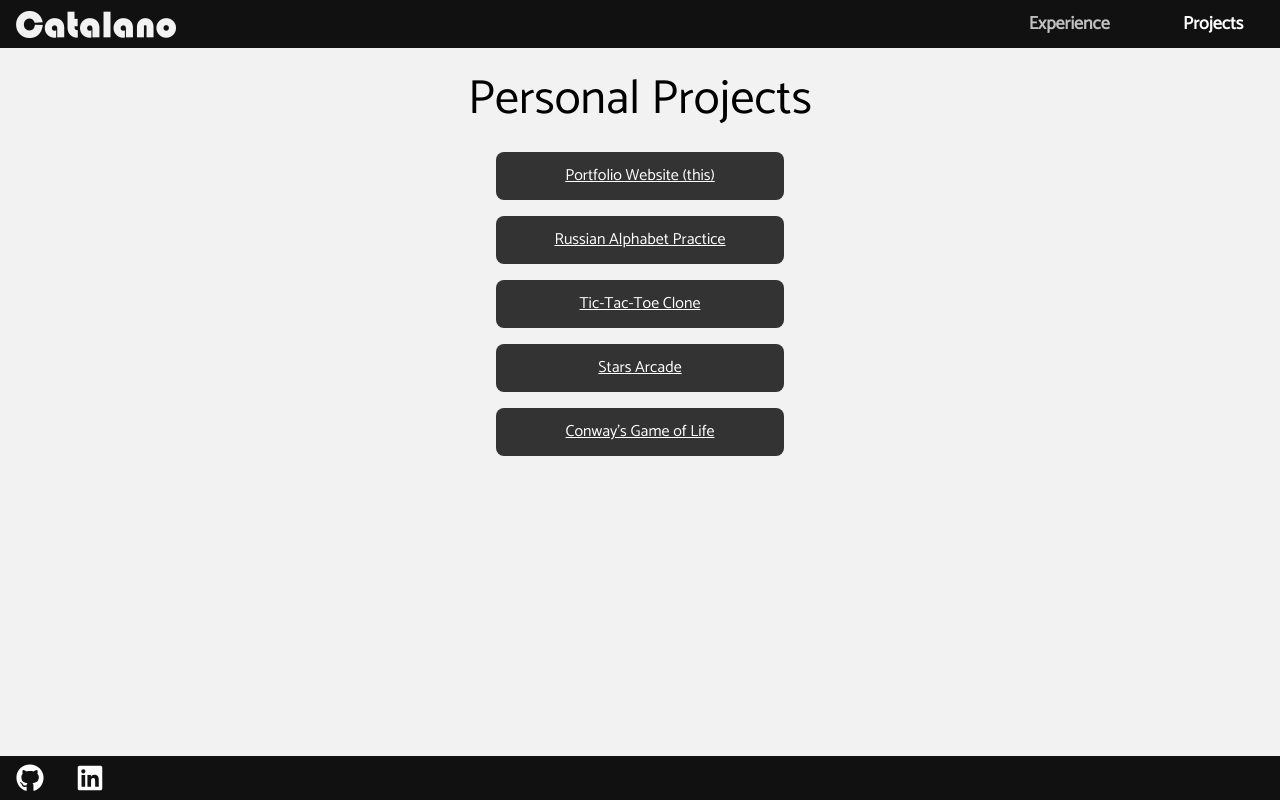
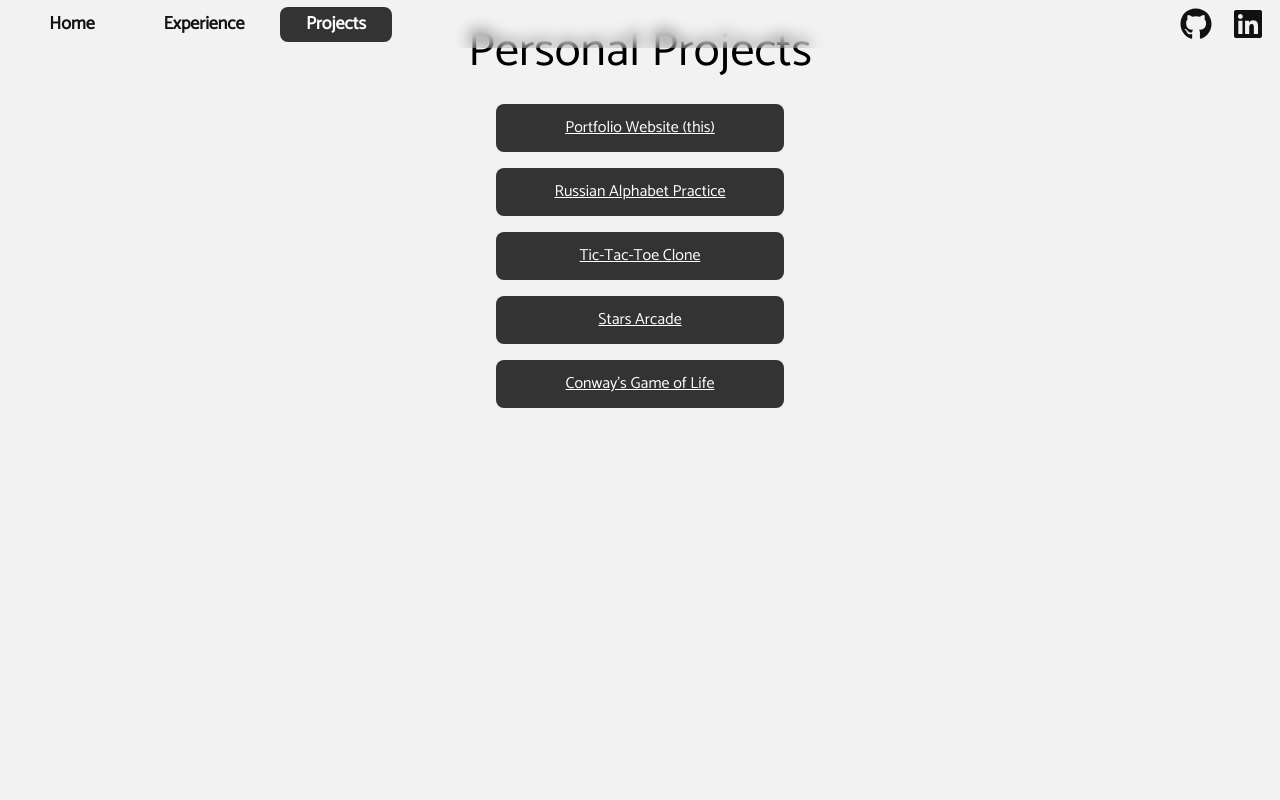
Before and after one commit to cc0407/cc0407.github.io, a Gatsby site: page /projects in a window 1280 px wide. Built offline with nearby package versions, Linux system fonts and the light colour scheme; Gatsby itself is replaced by a stand-in of ours; a web font is replaced by a local one.

Commit message:
redesigned header/footer
removed footer, made header transparent and less intrusive!

```diff
--- a/src/components/AllProjects.tsx
+++ b/src/components/AllProjects.tsx
@@ -30,7 +30,7 @@ const defaultProps: Partial<props> = {};
 export const AllProjects: React.FC<props> = (props) => {
 
     return (
-        <div className="w-full column items-center bg-offWhite min-h-128 flex-grow-default">
+        <div className="w-full column items-center min-h-128 flex-grow-default">
             <div className="projectTitle">
                 {messaging[props.type]}
             </div>
--- a/src/components/Nav.tsx
+++ b/src/components/Nav.tsx
@@ -3,41 +3,7 @@ import { RiMenuLine, RiMenuUnfoldLine, RiMenuFoldLine } from "react-icons/ri";
 import { BsArrowBarUp } from "react-icons/bs";
 import MainLogo from "./Img/MainLogo";
 import { Link } from "gatsby";
-
-// Used to switch between mobile and desktop navigations
-// nav-desktop is only visible on 800px+ viewports, mobile only visible on logical negation
-interface barProps extends HTMLProps<any> {
-  active?: showPage
-}
-const Bar:React.FC<barProps> = (props) => {
-  return(
-    <div className="page-link-wrapper">
-                  <>{
-                    // props.active is used to highlight the page that is currently being displayed
-                    links.map(function(link, i) {
-                        console.log(link)
-                        return <>
-                          {link.linkType == "internal"
-                          ? <Link
-                              className={link.type + (props.active == link.page ? ' nav-link nav-link-active' : ' nav-link nav-link-inactive')}
-                              to={link.href}
-                            >
-                              {link.name}
-                            </Link>
-                          : <a
-                              className={link.type + (props.active == link.page ?  ' nav-link nav-link-active' : ' nav-link nav-link-inactive')}
-                              href={link.href}
-                            >
-                              {link.name}
-                            </a>}
-                        </>
-                    })
-
-                  }
-                </>
-            </div>
-  )
-}
+import { FaGithub, FaLinkedin } from "react-icons/fa";
 
 // List of pages, to compare against
 type showPage = "None" | "Home" | "Experience" | "Projects" | "Contact";
@@ -46,15 +12,14 @@ interface linkArray {
   href: string,                     // Where the link points to
   name: string,                     // Text for this link
   page: showPage,                   // String to compare against to determine if this link is currently active (AKA this page is being displayed)
-  linkType: "internal" | "external", // internal = Gatsby Link, external = <a> tag
   type: "" | "nav-link-mobile",
 };
 
 // Array of navigation elements for the nav bar
 const links:linkArray[] = [
-  {href:"/",           linkType: "internal", page:"Home", type:"nav-link-mobile", name:"Home"},
-  {href:"/experience", linkType: "internal", page:"Experience", type:"", name:"Experience"},
-  {href:"/projects",   linkType: "internal", page:"Projects", type:"",   name:"Projects"},
+  {href:"/",           page:"Home",       type:"", name:"Home"},
+  {href:"/experience", page:"Experience", type:"", name:"Experience"},
+  {href:"/projects",   page:"Projects",   type:"", name:"Projects"},
 ];
 
 interface props extends HTMLProps<any> {
@@ -70,25 +35,34 @@ export const Nav: React.FC<props> = (props) => {
 
   return (
     <>
-      <div className="nav-placeholder"/>
-
-      <div className={"nav " + props.className}>
+      <nav className={"nav " + props.className}>
         {clicked // Swap icon and display overlay if mobile menu is open
-          ? <BsArrowBarUp size={44} className={"icon"} onClick={()=> {setClicked(false)}}/>
-          : <RiMenuLine size={44} className={"icon"} onClick={()=> {setClicked(true)}}/>
+          ? <BsArrowBarUp className={"icon"} onClick={()=> {setClicked(false)}}/>
+          : <RiMenuLine className={"icon"} onClick={()=> {setClicked(true)}}/>
         }
-        <Link to="/">
-          <MainLogo/>
-        </Link>
-        <div className="nav-links-desktop">
-            <Bar active={props.active}/>
+        <ul className={"page-link-wrapper " + (clicked ? "nav-opened" : "")}>
+          <>
+            {links.map(function(link, i) {
+              return <li key={i} className={link.type + (props.active == link.page ? ' nav-link nav-link-active' : ' nav-link nav-link-inactive')}>
+                <Link
+                  to={link.href}
+                >
+                  {link.name}
+                </Link>
+              </li>
+            })}
+          </>
+        </ul>
+        <div className="social-buttons">
+          <a href="https://github.com/cc0407" className="social-button" target="blank">
+            <FaGithub className="social-button text-black" title="Github" />
+          </a>
+          <a href="https://www.linkedin.com/in/christian-catalano/" className="social-button" target="blank">
+            <FaLinkedin className="social-button text-black" title="LinkedIn"/>
+          </a>
         </div>
-      </div>
-
-      {clicked && <div className="nav-overlay" onClick={() => {setClicked(false)}}/>}
-      <div className={"nav-links-mobile" + (clicked ? " nav-opened" : "")} >
-        <Bar active={props.active}/>
-      </div>
+      <div className={"nav-overlay " + (clicked? "visible" : "collapse")} onClick={() => {setClicked(false)}}/>
+      </nav>
     </>
   );
 };
--- a/src/css/components/footer.css
+++ b/src/css/components/footer.css
@@ -6,7 +6,3 @@
 
 .footer-link                    { @apply text-sm pt-2 pb-4 w-32 text-LightGray3 }
 .footer-link:hover              { @apply underline }
-
-.social-buttons                 { @apply flex flex-row items-center justify-start text-lg text-white w-32 gap-8 }
-.social-button                  { @apply h-7 w-7 cursor-pointer }
-.social-button:hover            { @apply text-LightGray2 }
--- a/src/css/components/nav.css
+++ b/src/css/components/nav.css
@@ -1,40 +1,31 @@
-.nav                                { @apply w-full h-12 bg-black z-50 items-center flex flex-row justify-start text-white fixed }
-@screen 500  {.nav 				    { @apply static bg-black justify-between }}
+.nav                                { @apply backdrop-blur w-full h-12 bg-transparent z-50 items-center flex flex-row justify-between text-white fixed py-2 px-4 }
 @screen 1921 {.nav                  { @apply justify-center }}
 
-/* keeps elements from going underneath fixed nav on mobile */
-.nav-placeholder				    { @apply w-full h-12 bg-black static block }
-@screen 500  {.nav-placeholder      { @apply hidden }}
+.mainLogo						    { @apply w-[160px] h-[27px] select-none object-contain invert z-50 shadow-brightRed box-content }
 
-.mainLogo						    { @apply w-[160px] h-[27px] ml-4 mr-2 select-none object-contain}
-
-.icon                               { @apply ml-4 py-2 cursor-pointer z-50 flex-shrink-0 my-auto text-LightGray2}
+.icon                               { @apply w-auto h-full cursor-pointer z-50 flex-shrink-0 text-black box-content }
 @screen 500  {.icon                 { @apply hidden }}
 
 /* the drop down after you click on the icon */
-.nav-overlay                        { @apply w-screen h-full fixed top-[48px] left-0 bg-darkBlue opacity-80 }
+.nav-overlay                        { @apply w-screen h-screen fixed top-0 left-0 bg-darkBlue opacity-80 }
 @screen 500  {.nav-overlay          { @apply hidden}}
 
-.nav-links-desktop                  { @apply hidden }
-@screen 500  {.nav-links-desktop    { @apply w-full max-w-72 h-full flex flex-row static flex-grow-default bg-transparent items-center justify-end pb-0 }}
-@screen 1921 {.nav-links-desktop    { @apply justify-center }}
+.nav-opened                         { @apply duration-200 !visible !translate-y-0 }
+@screen 500  {.nav-opened           { @apply duration-[0ms] }}
 
-.nav-links-mobile                   { @apply w-full h-auto bg-white flex flex-col mr-0 items-start justify-start fixed top-[48px] -translate-y-full ease-in-out duration-200 }
-@screen 500  {.nav-links-mobile     { @apply hidden }}
-
-.nav-opened                         { @apply translate-y-0 }
-
-.nav-link-active                    { @apply text-white font-bold bg-main }
-.nav-link-inactive                  { @apply text-black font-semibold }
-.nav-link                           { @apply pl-4 pr-5 py-2 w-[90%] text-left select-none mx-auto my-1 rounded-2 } /* Common styles across all link types */
+.nav-link-active                    { @apply text-white !font-bold bg-main }
+.nav-link                           { @apply pl-3 py-2 w-full select-none my-1 font-semibold rounded-2 text-left } /* Common styles across all link types */
 @screen 500  {
-    .nav-link		                { @apply py-0 px-0 w-auto border-0 select-all my-0 rounded-0 }
-    .nav-link:hover		            { @apply text-white }
-    .nav-link-active                { @apply text-white font-bold bg-transparent }
-    .nav-link-inactive              { @apply text-LightGray2 font-semibold }
+    .nav-link		                { @apply px-2 py-1 w-28 my-0 text-center }
+    .nav-link-inactive:hover		{ @apply text-LightGray4 }
+    .nav-link-active                { @apply text-white !font-bold bg-main }
+    .nav-link-inactive              { @apply text-black }
     .nav-link-mobile                { @apply hidden }
 }
 
-.page-link-wrapper                  { @apply flex flex-col items-start justify-around flex-grow-0 w-full my-5 text-darkBlue text-xl}
-@screen 500  {.page-link-wrapper    { @apply flex flex-row items-center px-0 w-auto my-0 h-auto flex-grow-default text-base }}
-@screen 1024 {.page-link-wrapper    { @apply text-lg }}
+.page-link-wrapper                  { @apply z-[49] w-full h-auto pb-4 text-darkBlue text-xl bg-white fixed top-0 left-0 pt-12 -translate-y-full ease-in-out px-4 }
+@screen 500  {.page-link-wrapper    { @apply gap-5 w-auto h-auto visible flex flex-row justify-end items-center p-0 my-0 text-lg bg-transparent static translate-y-0  }}
+
+.social-buttons                     { @apply flex flex-row justify-end gap-5 z-50 h-full }
+.social-button                      { @apply h-full w-auto cursor-pointer }
+.social-button:hover                { @apply opacity-75 }
--- a/src/views/contact.tsx
+++ b/src/views/contact.tsx
@@ -6,12 +6,11 @@ import Seo from "../components/SeoComponent";
 // This is a high-level view of what the page will be
 export const Contact = () => {
   return (
-    <div className="min-h-screen column">
+    <div className="min-h-screen column bg-offWhite">
       <Nav
         active={"Contact"} // Active refers to the position on the nav bar, makes it bolded
       />
       <ContactBody />
-      <Footer />
     </div>
   );
 };
--- a/src/views/experience.tsx
+++ b/src/views/experience.tsx
@@ -7,12 +7,11 @@ import Seo from "../components/SeoComponent";
 // This is a high-level view of what the page will be
 export const Experience = (props) => {
   return (
-    <div className="min-h-screen column">
+    <div className="min-h-screen column bg-offWhite">
       <Nav
         active={"Experience"} // Active refers to the position on the nav bar, makes it bolded
       />
       <AllProjects type="work"/>
-      <Footer />
     </div>
   );
 };
--- a/src/views/index.tsx
+++ b/src/views/index.tsx
@@ -6,12 +6,11 @@ import Seo from "../components/SeoComponent";
 // This is a high-level view of what the page will be
 export const Homepage = () => {
   return (
-    <div className="min-h-screen column">
+    <div className="min-h-screen column bg-offWhite">
       <Nav
         active={"Home"} // Active refers to the position on the nav bar, makes it bolded
       />
       <Intro />
-      <Footer />
     </div>
   );
 };
@@ -44,7 +43,7 @@ export const Intro: React.FC<props> = () => {
   /*----------------------------------------------------*/
 
   return (
-    <div className="w-full column centered bg-offWhite min-h-128 flex-grow-default">
+    <div className="w-full column centered min-h-128 flex-grow-default">
       <div className="adjustableRow homeIntroRow homeIntroPadding">
         <div className="column centered py-4 800:px-10 flex-shrink-0 object-cover">
           <img className="circle-image" src={'https://avatars.githubusercontent.com/u/46330616'} />
--- a/src/views/projects.tsx
+++ b/src/views/projects.tsx
@@ -7,12 +7,11 @@ import Seo from "../components/SeoComponent";
 // This is a high-level view of what the page will be
 export const Projects = (props) => {
   return (
-    <div className="min-h-screen column">
+    <div className="min-h-screen column bg-offWhite">
       <Nav
         active={"Projects"} // Active refers to the position on the nav bar, makes it bolded
       />
       <AllProjects type="personal"/>
-      <Footer />
     </div>
   );
 };
```
Also changed, not shown: 1 other file.
